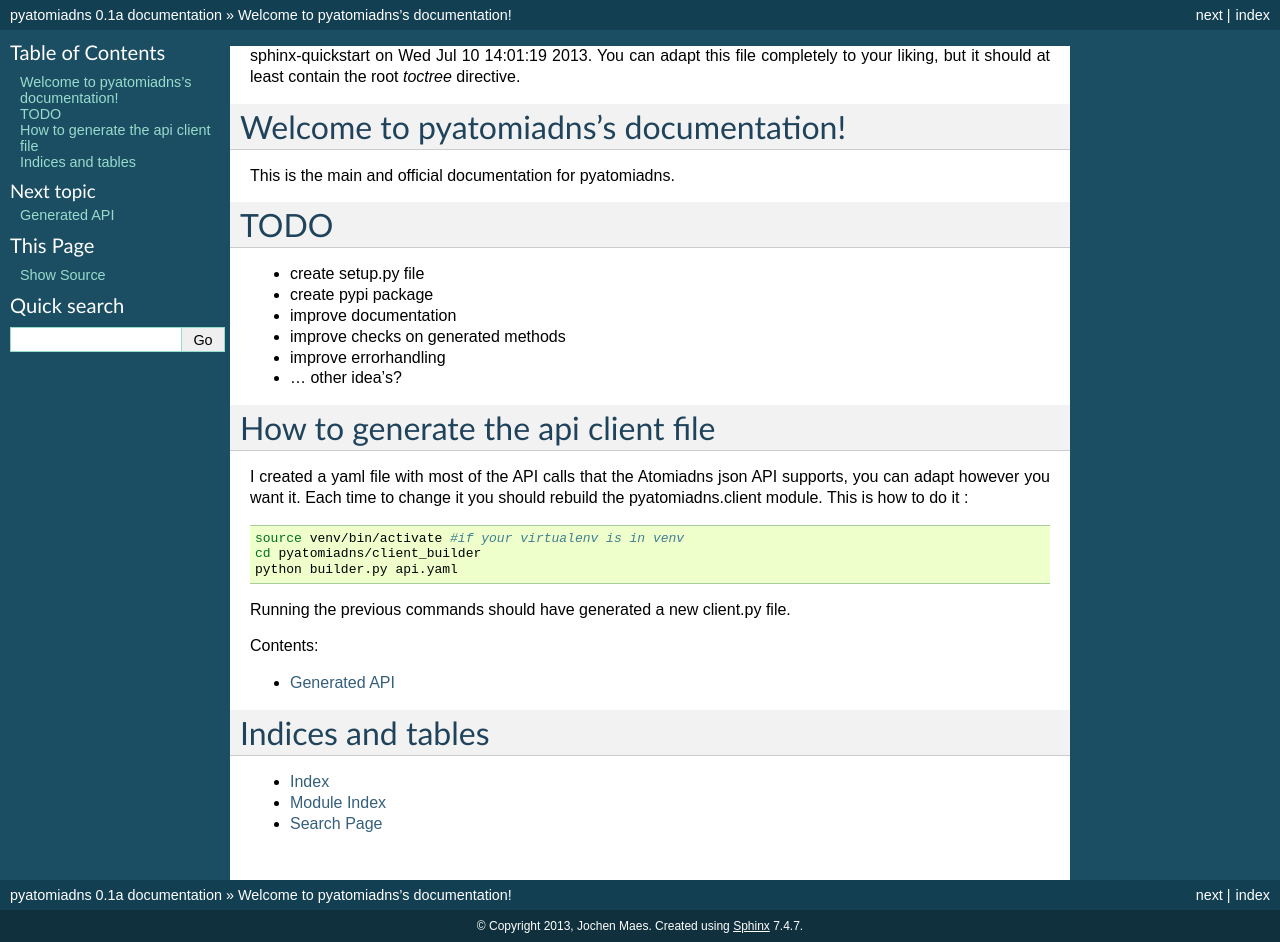
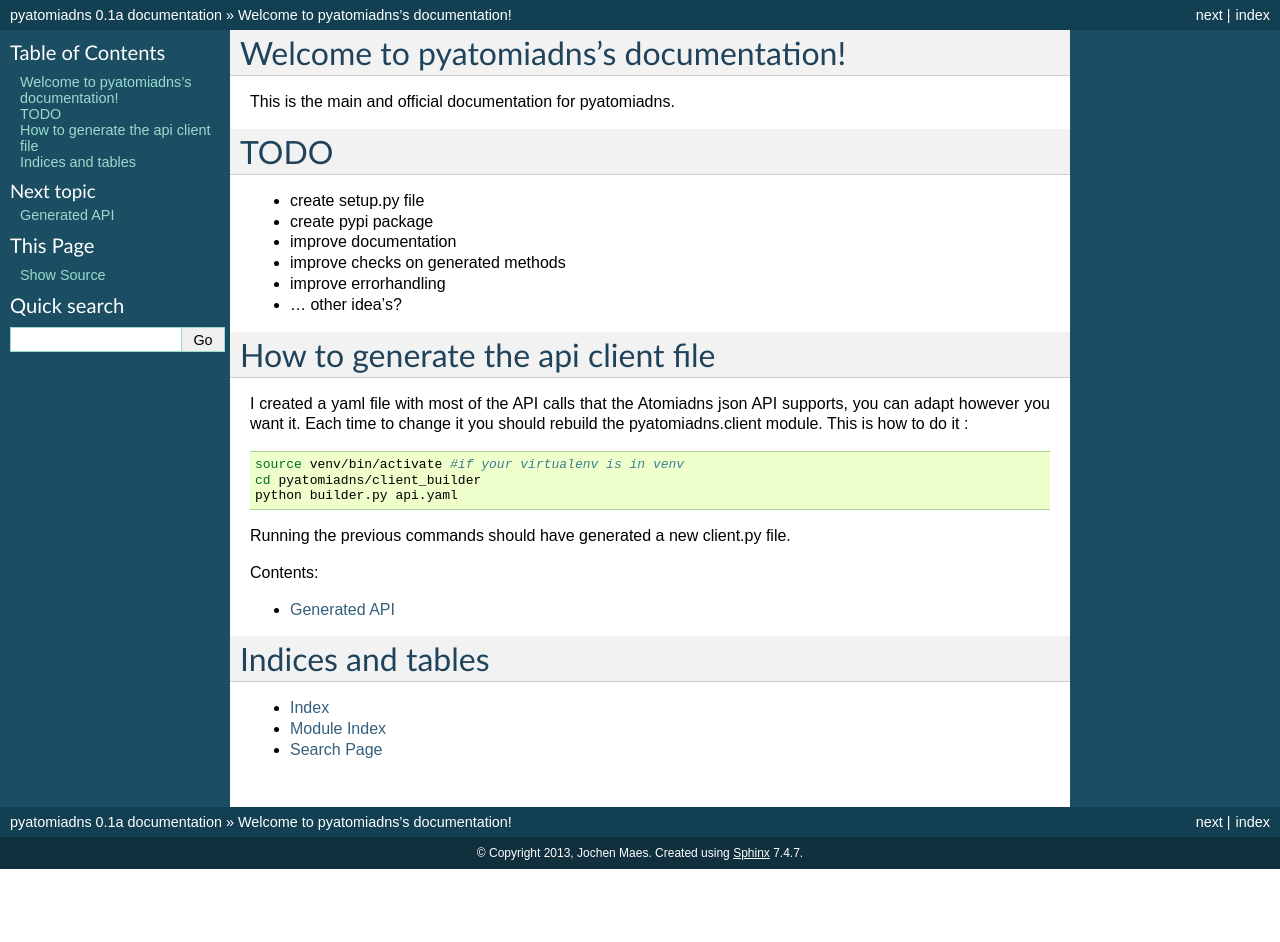
Before and after one commit to sejo/pyatomiadns, a Sphinx documentation site: the page built from docs/index.rst, in a window 1280 px wide. Built offline with Sphinx 7.4.7, drawn with Linux system fonts in a browser that asks for light colours; after the commit the page ends 900 px from its top, so only the background shows below that.

Commit message:
removes the sphinx default text
Signed-off-by: Jochen Maes <jochen@sejo-it.be>

```diff
--- a/docs/index.rst
+++ b/docs/index.rst
@@ -1,8 +1,3 @@
-.. pyatomiadns documentation master file, created by
-sphinx-quickstart on Wed Jul 10 14:01:19 2013.
-You can adapt this file completely to your liking, but it should at least
-contain the root `toctree` directive.
-
 Welcome to pyatomiadns's documentation!
 =======================================
 
```
